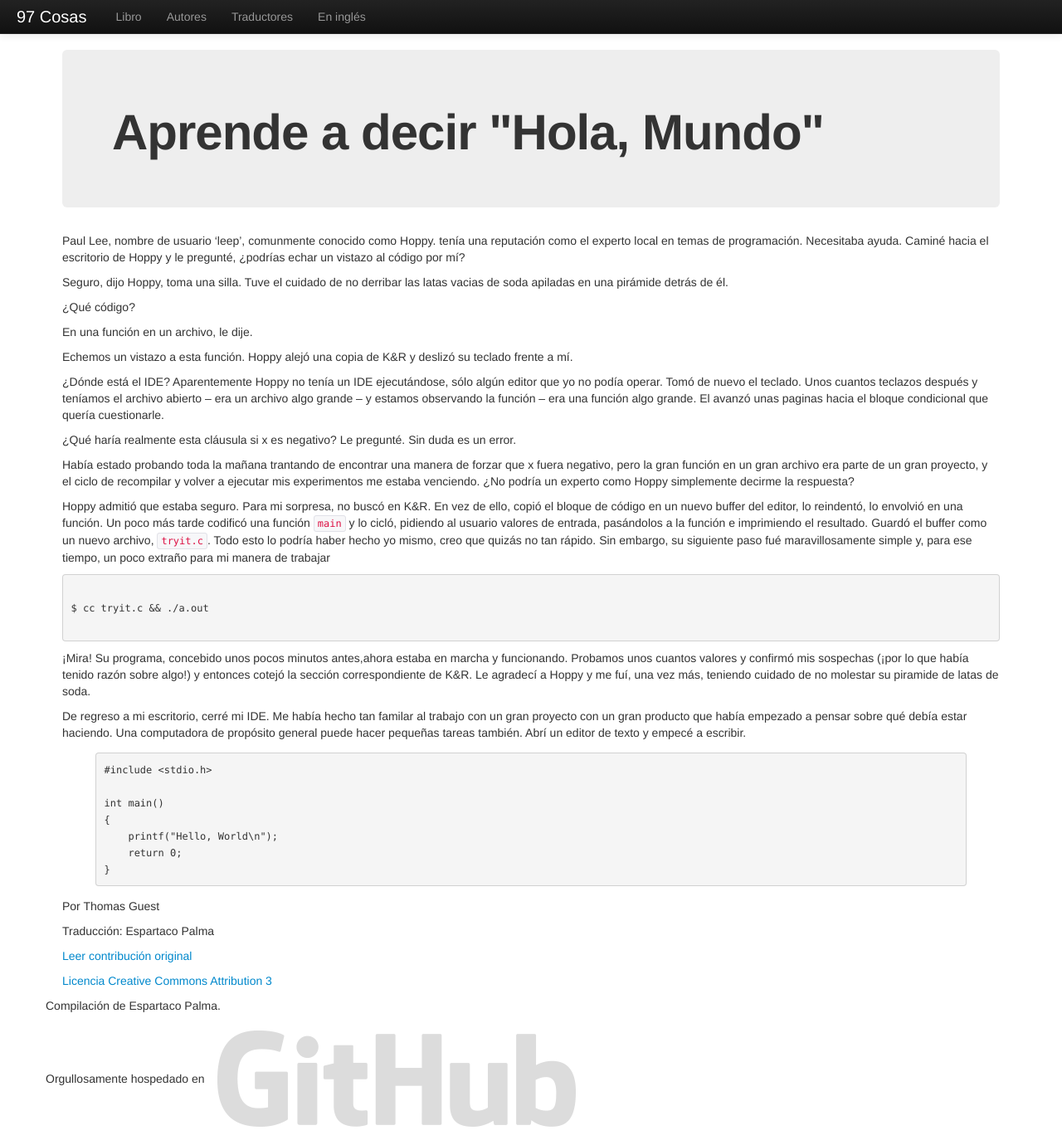
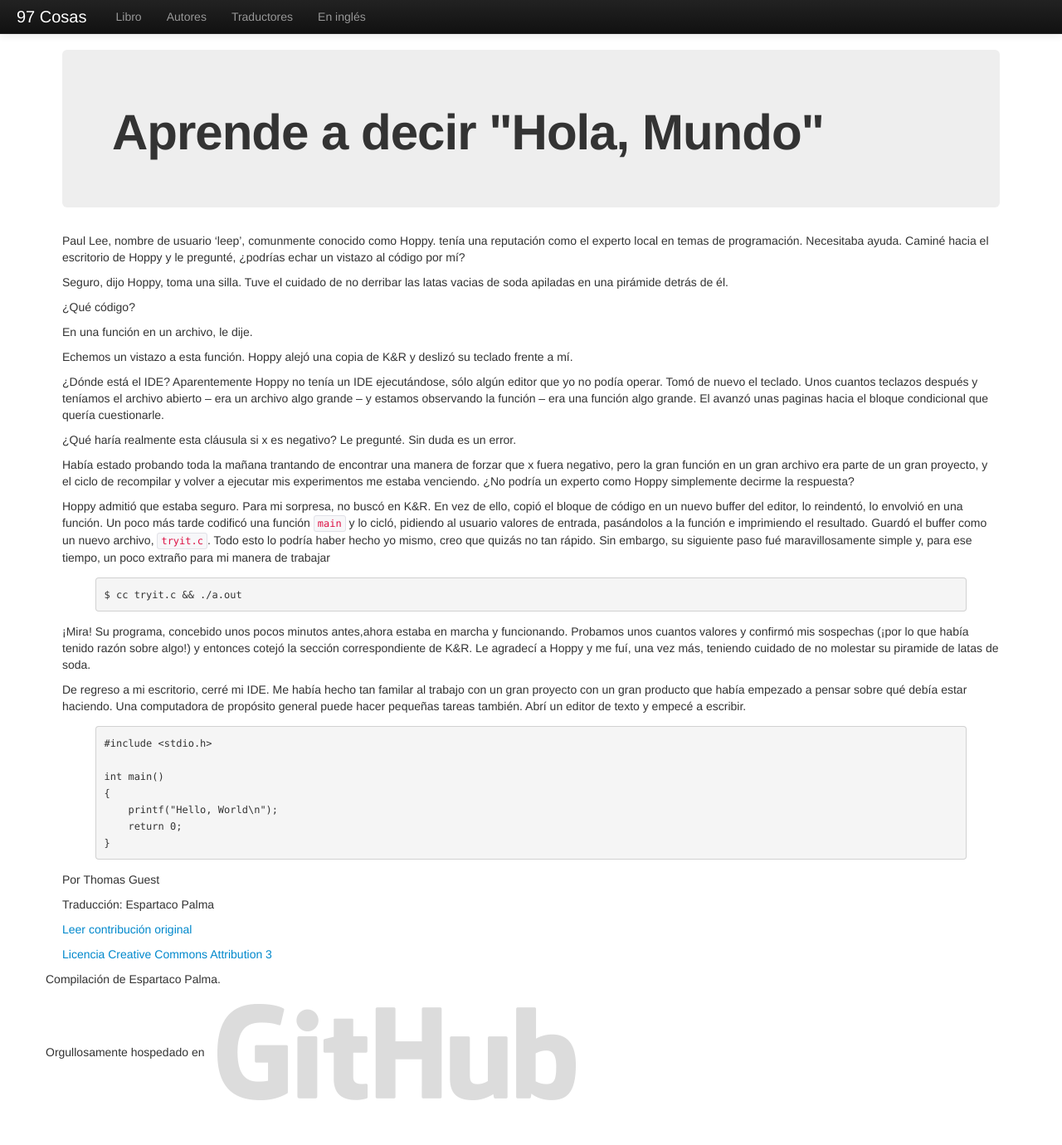
Before and after one commit to esparta/97cosas, a Jekyll site: the page built from libro/aprende-decir-hola-mundo.md, in a window 1280 px wide and 1380 px high. Shown: the whole window at 83% size. Built offline with Jekyll 4.4.1, drawn with Linux system fonts in a browser that asks for light colours.

Commit message:
fixining more jekyll stuff with code blocks

````diff
--- a/libro/aprende-decir-hola-mundo.md
+++ b/libro/aprende-decir-hola-mundo.md
@@ -23,17 +23,18 @@ Había estado probando toda la mañana trantando de encontrar una manera de forz
 
 Hoppy admitió que estaba seguro. Para mi sorpresa, no buscó en K&R. En vez de ello, copió el bloque de código en un nuevo buffer del editor, lo reindentó, lo envolvió en una función. Un poco más tarde codificó una función `main` y lo cicló, pidiendo al usuario valores de entrada, pasándolos a la función e imprimiendo el resultado. Guardó el buffer como un nuevo archivo, `tryit.c`. Todo esto lo podría haber hecho yo mismo, creo que quizás no tan rápido. Sin embargo, su siguiente paso fué maravillosamente simple y, para ese tiempo, un poco extraño para mi manera de trabajar
 
-```
+{% highlight sh %}
 
 $ cc tryit.c && ./a.out
 
-```
+{% endhighlight %}
 
 ¡Mira! Su programa, concebido unos pocos minutos antes,ahora estaba en marcha y funcionando. Probamos unos cuantos valores y confirmó mis sospechas (¡por lo que había tenido razón sobre algo!) y entonces cotejó la sección correspondiente de K&R. Le agradecí a Hoppy y me fuí, una vez más, teniendo cuidado de no molestar su piramide de latas de soda.
 
 De regreso a mi escritorio, cerré mi IDE. Me había hecho tan familar al trabajo con un gran proyecto con un gran producto que había empezado a pensar sobre qué debía estar haciendo. Una computadora de propósito general puede hacer pequeñas tareas también. Abrí un editor de texto y empecé a escribir.
 
 {% highlight c %}
+
 #include <stdio.h>
 
 int main()
````
